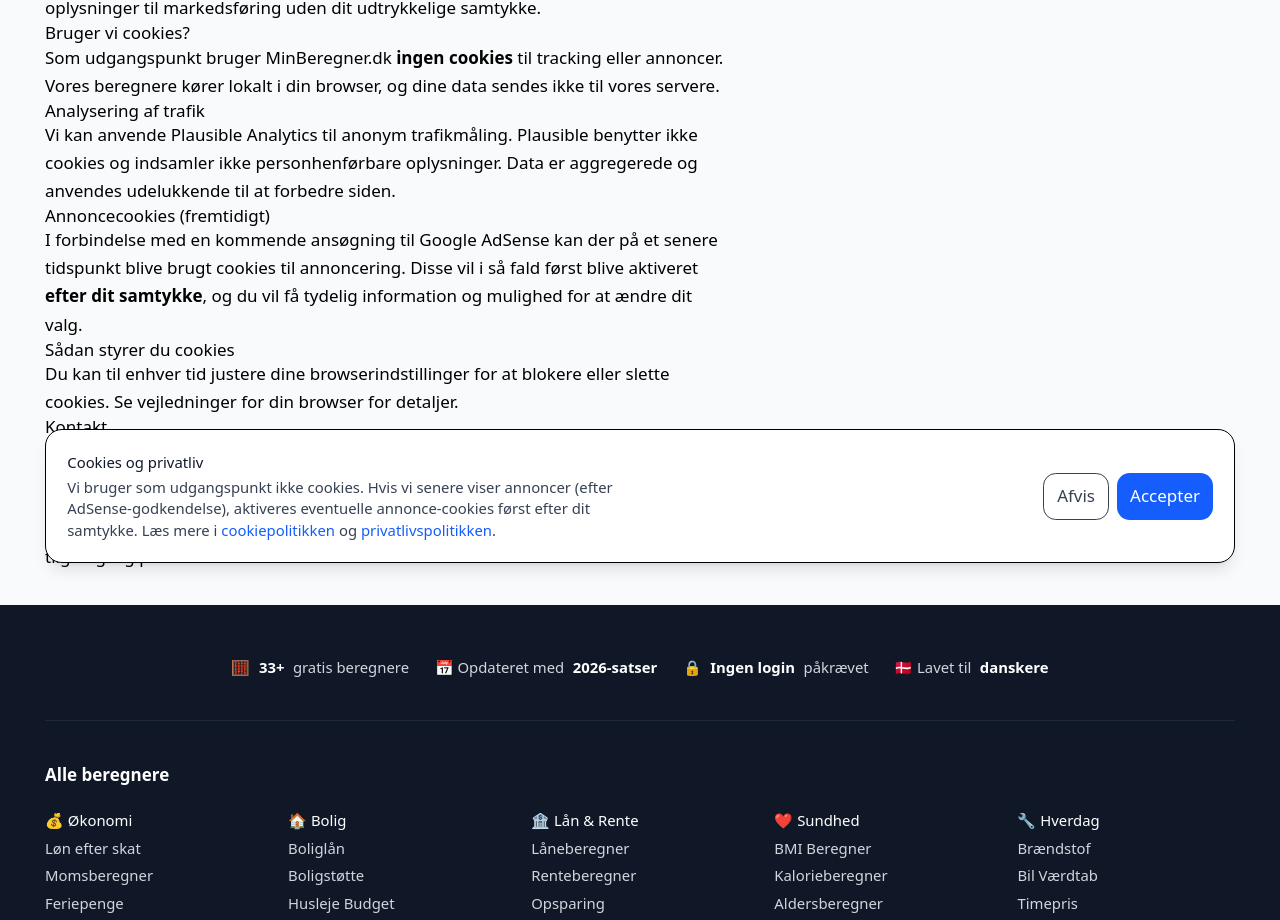
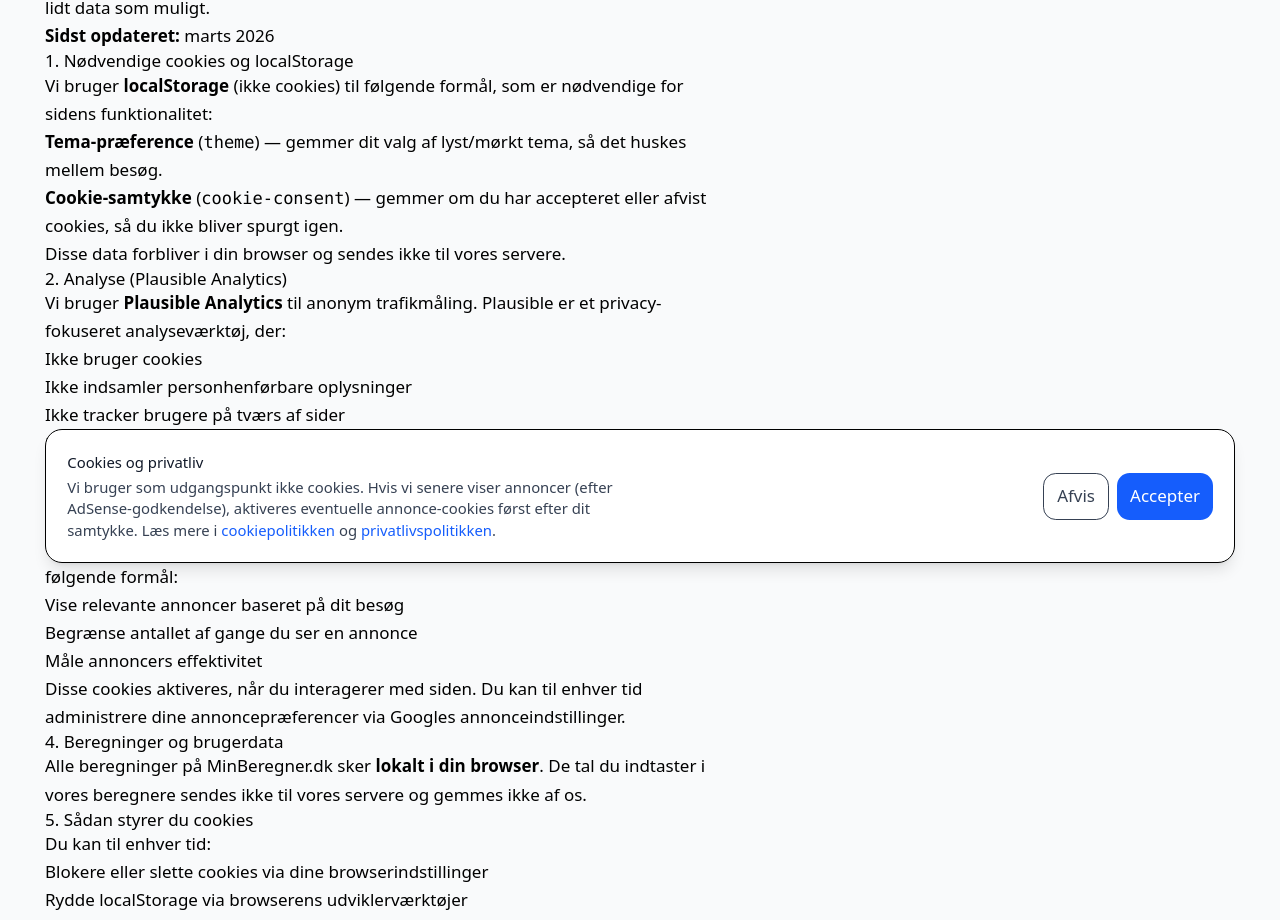
Before and after one commit to mahope/beregner-dk, a Next.js app: page /cookiepolitik in a window 1280 px wide. Shown: the part 220-1140 px from the top of the page. Built offline with nearby package versions, Linux system fonts and the light colour scheme.

Commit message:
docs(cookie): opdater cookiepolitik med AdSense, localStorage og Plausible
Cookiepolitikken afspejler nu faktisk brug: Plausible Analytics
(cookiefrit), Google AdSense (annoncecookies), og localStorage
til tema og cookie-samtykke.

```diff
--- a/src/app/cookiepolitik/page.tsx
+++ b/src/app/cookiepolitik/page.tsx
@@ -4,61 +4,125 @@ import Breadcrumbs from "@/components/Breadcrumbs";
 export const metadata: Metadata = {
   title: "Cookiepolitik | MinBeregner.dk",
   description:
-    "Læs om vores brug af cookies på MinBeregner.dk. Vi bruger som udgangspunkt ikke cookies. Eventuelle annonce-cookies aktiveres først efter samtykke, når vi er AdSense-godkendt.",
+    "Læs om vores brug af cookies og localStorage på MinBeregner.dk. Vi bruger Plausible Analytics (cookiefrit) og Google AdSense (annoncecookies efter samtykke).",
   robots: { index: true, follow: true },
 };
 
 export default function CookiePolitikPage() {
   return (
-    <div className="prose max-w-3xl">
+    <div className="prose dark:prose-invert max-w-3xl">
       <Breadcrumbs items={[{ name: "Cookiepolitik", href: "/cookiepolitik" }]} />
 
       <h1>Cookiepolitik</h1>
       <p>
-        Denne side forklarer, hvordan MinBeregner.dk forholder sig til cookies
-        og lignende teknologier. Vi værner om dit privatliv og indsamler ikke
-        personhenførbare oplysninger til markedsføring uden dit udtrykkelige
-        samtykke.
+        Denne side forklarer, hvordan MinBeregner.dk bruger cookies,
+        localStorage og lignende teknologier. Vi værner om dit privatliv og
+        bestræber os på at indsamle så lidt data som muligt.
+      </p>
+      <p>
+        <strong>Sidst opdateret:</strong> marts 2026
       </p>
 
-      <h2>Bruger vi cookies?</h2>
+      <h2>1. Nødvendige cookies og localStorage</h2>
       <p>
-        Som udgangspunkt bruger MinBeregner.dk <strong>ingen cookies</strong> til
-        tracking eller annoncer. Vores beregnere kører lokalt i din browser, og
-        dine data sendes ikke til vores servere.
+        Vi bruger <strong>localStorage</strong> (ikke cookies) til følgende
+        formål, som er nødvendige for sidens funktionalitet:
+      </p>
+      <ul>
+        <li>
+          <strong>Tema-præference</strong> (<code>theme</code>) — gemmer dit
+          valg af lyst/mørkt tema, så det huskes mellem besøg.
+        </li>
+        <li>
+          <strong>Cookie-samtykke</strong> (<code>cookie-consent</code>) — gemmer
+          om du har accepteret eller afvist cookies, så du ikke bliver spurgt igen.
+        </li>
+      </ul>
+      <p>
+        Disse data forbliver i din browser og sendes ikke til vores servere.
       </p>
 
-      <h2>Analysering af trafik</h2>
+      <h2>2. Analyse (Plausible Analytics)</h2>
       <p>
-        Vi kan anvende Plausible Analytics til anonym trafikmåling. Plausible
-        benytter ikke cookies og indsamler ikke personhenførbare oplysninger.
-        Data er aggregerede og anvendes udelukkende til at forbedre siden.
+        Vi bruger <strong>Plausible Analytics</strong> til anonym trafikmåling.
+        Plausible er et privacy-fokuseret analyseværktøj, der:
+      </p>
+      <ul>
+        <li>Ikke bruger cookies</li>
+        <li>Ikke indsamler personhenførbare oplysninger</li>
+        <li>Ikke tracker brugere på tværs af sider</li>
+        <li>Er hostet på vores egen server (ingen tredjepartsdata)</li>
+      </ul>
+      <p>
+        Da Plausible er cookiefrit, kræver det ikke samtykke under
+        ePrivacy-direktivet. Data er aggregerede og bruges udelukkende til at
+        forbedre siden.
       </p>
 
-      <h2>Annoncecookies (fremtidigt)</h2>
+      <h2>3. Annoncecookies (Google AdSense)</h2>
       <p>
-        I forbindelse med en kommende ansøgning til Google AdSense kan der på et
-        senere tidspunkt blive brugt cookies til annoncering. Disse vil i så
-        fald først blive aktiveret <strong>efter dit samtykke</strong>, og du
-        vil få tydelig information og mulighed for at ændre dit valg.
+        Vi bruger <strong>Google AdSense</strong> til at vise annoncer på
+        siden. Google kan sætte cookies til følgende formål:
+      </p>
+      <ul>
+        <li>Vise relevante annoncer baseret på dit besøg</li>
+        <li>Begrænse antallet af gange du ser en annonce</li>
+        <li>Måle annoncers effektivitet</li>
+      </ul>
+      <p>
+        Disse cookies aktiveres, når du interagerer med siden. Du kan til enhver
+        tid administrere dine annoncepræferencer via{" "}
+        <a
+          href="https://adssettings.google.com"
+          target="_blank"
+          rel="noopener noreferrer"
+        >
+          Googles annonceindstillinger
+        </a>
+        .
       </p>
 
-      <h2>Sådan styrer du cookies</h2>
+      <h2>4. Beregninger og brugerdata</h2>
       <p>
-        Du kan til enhver tid justere dine browserindstillinger for at blokere
-        eller slette cookies. Se vejledninger for din browser for detaljer.
+        Alle beregninger på MinBeregner.dk sker <strong>lokalt i din
+        browser</strong>. De tal du indtaster i vores beregnere sendes ikke til
+        vores servere og gemmes ikke af os.
       </p>
 
-      <h2>Kontakt</h2>
+      <h2>5. Sådan styrer du cookies</h2>
+      <p>
+        Du kan til enhver tid:
+      </p>
+      <ul>
+        <li>
+          Blokere eller slette cookies via dine browserindstillinger
+        </li>
+        <li>
+          Rydde localStorage via browserens udviklerværktøjer
+        </li>
+        <li>
+          Fravælge personaliserede annoncer via{" "}
+          <a
+            href="https://adssettings.google.com"
+            target="_blank"
+            rel="noopener noreferrer"
+          >
+            Googles annonceindstillinger
+          </a>
+        </li>
+      </ul>
+
+      <h2>6. Kontakt</h2>
       <p>
         Har du spørgsmål til vores cookiepolitik, er du velkommen til at
         kontakte os via siden <a href="/om">Om MinBeregner.dk</a>.
       </p>
 
-      <h2>Opdateringer</h2>
+      <h2>7. Opdateringer</h2>
       <p>
-        Denne cookiepolitik kan blive opdateret. Den seneste version vil altid
-        være tilgængelig på denne side.
+        Denne cookiepolitik kan blive opdateret ved ændringer i vores brug af
+        cookies eller teknologier. Den seneste version vil altid være
+        tilgængelig på denne side.
       </p>
     </div>
   );
```
